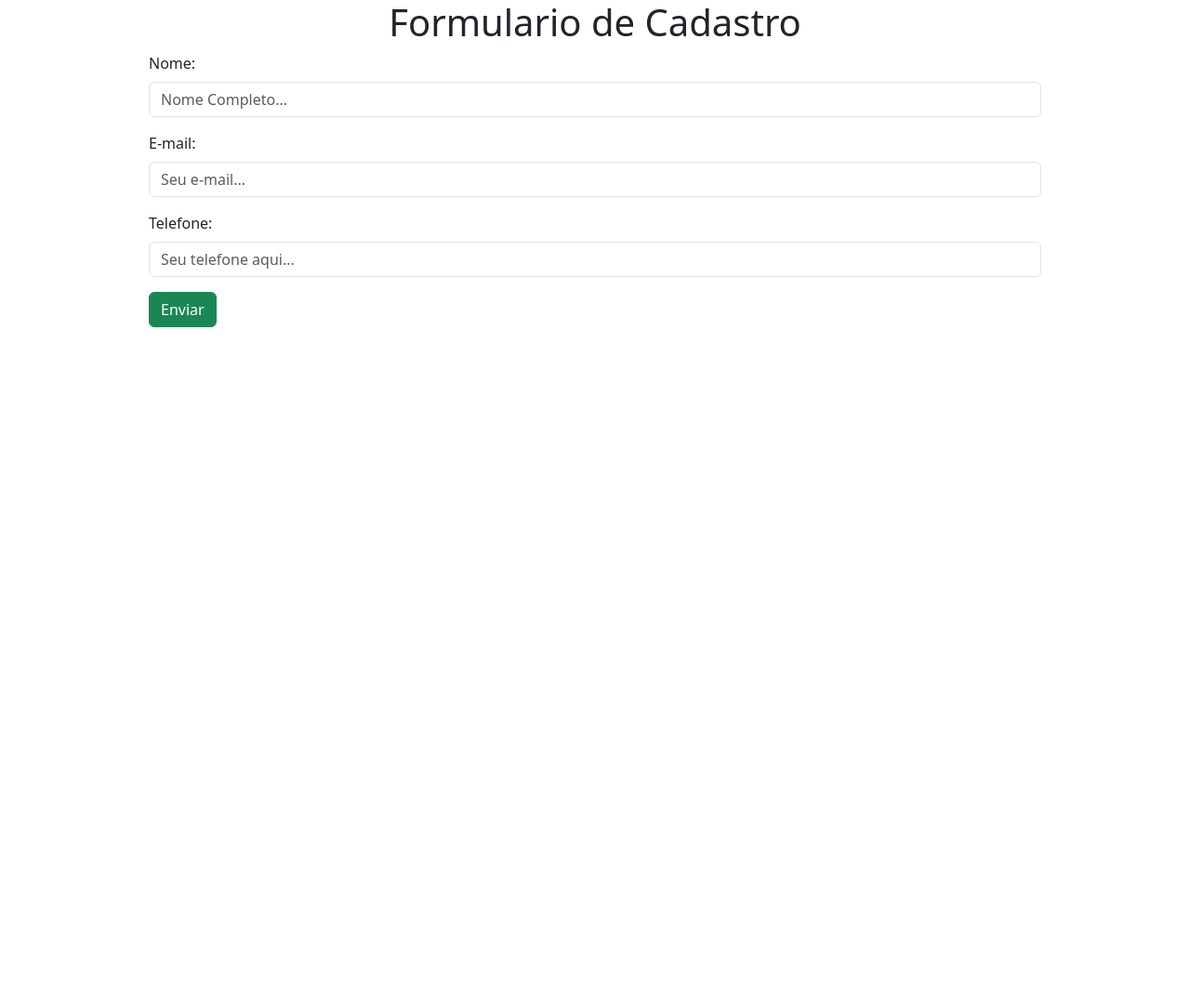
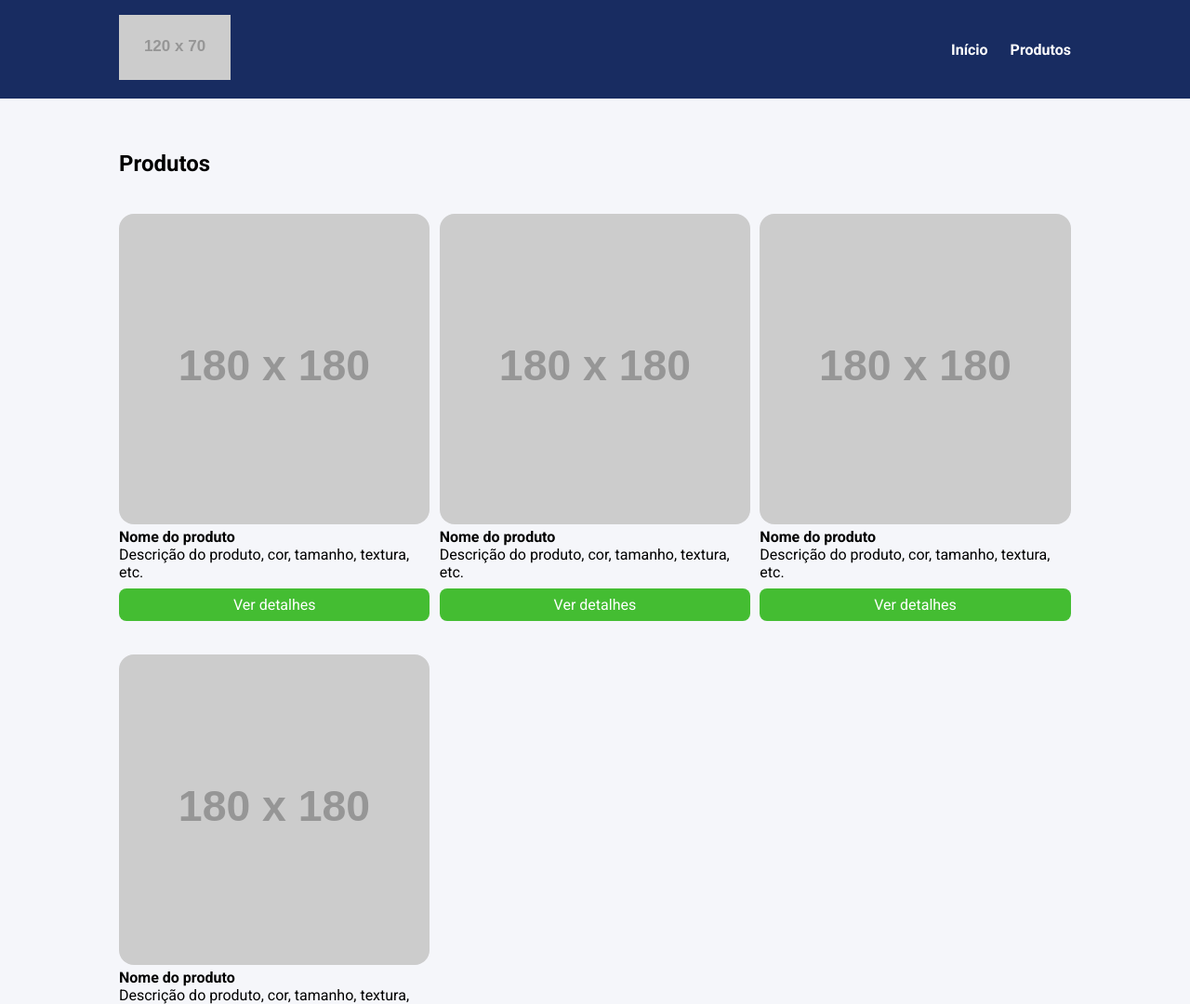
Before and after one commit to guilhermeborim/curso_ebac_frontend, a website: page index.html in a window 1280 px wide. Shown: the top 1080 px of the page at 93% size. Before the commit the page ends 800 px from the top, so only its background shows below. Drawn offline with nearby package versions, Linux system fonts and the light colour scheme; placeholder pictures from the web are drawn by us.

Commit message:
exercico-sass

```diff
--- a/index.html
+++ b/index.html
@@ -1,40 +1,79 @@
 <!DOCTYPE html>
-<html lang="pt-br">
+<html lang="pt-BR">
 <head>
     <meta charset="UTF-8">
+    <meta http-equiv="X-UA-Compatible" content="IE=edge">
     <meta name="viewport" content="width=device-width, initial-scale=1.0">
-    <title>Formulario Bootstrap</title>
-    <link rel="stylesheet" href="https://cdn.jsdelivr.net/npm/bootstrap@5.3.1/dist/css/bootstrap.min.css">
-    <style>
-        form {
-            width: 960px;
-        }
-    </style>
+    <title>Document</title>
+    <link rel="preconnect" href="https://fonts.googleapis.com">
+    <link rel="preconnect" href="https://fonts.gstatic.com" crossorigin>
+    <link href="https://fonts.googleapis.com/css2?family=Roboto:wght@400;700&display=swap" rel="stylesheet">
+    <link rel="stylesheet" href="build/main.css">
 </head>
 <body>
-    <div class="container">
-        <h1 class="text-center">Formulario de Cadastro</h1>
-        <div class="d-flex justify-content-center">
-            <form >
-                <div class="mb-3">
-                    <label for="formGroupExampleInput" class="form-label">Nome:</label>
-                    <input type="text" class="form-control" id="formGroupExampleInput" placeholder="Nome Completo...">
-                </div>
-                <div class="mb-3">
-                    <label for="formGroupExampleInput2" class="form-label">E-mail:</label>
-                    <input type="email" class="form-control" id="formGroupExampleInput2" placeholder="Seu e-mail...">
-                </div>
-                <div class="mb-3">
-                    <label for="formGroupExampleInput2" class="form-label">Telefone:</label>
-                    <input type="tel" class="form-control" id="formGroupExampleInput2" placeholder="Seu telefone aqui...">
-                </div>
-                <div class="col-12">
-                    <button type="submit" class="btn btn-success">Enviar</button>
-                </div>
-            </form>
+    <header>
+        <div class="container">
+            <div class="branding">
+                <img src="https://via.placeholder.com/120x70" />
+            </div>
+            <nav>
+                <ul class="menu">
+                    <li>
+                        <a href="#">Início</a>
+                    </li>
+                    <li>
+                        <a href="#">Produtos</a>
+                    </li>
+                </ul>
+            </nav>
         </div>
-    </div>
-
-    <script src="https://cdn.jsdelivr.net/npm/bootstrap@5.3.1/dist/js/bootstrap.bundle.min.js"></script>
+    </header>
+    <section>
+        <div class="container">
+            <h2>Produtos</h2>
+            <ul class="products">
+                <li class="product-item">
+                    <img src="https://via.placeholder.com/180x180" />
+                    <h4>Nome do produto</h4>
+                    <p>
+                        Descrição do produto, cor, tamanho, textura, etc.
+                    </p>
+                    <a href="#" class="product-button">
+                        Ver detalhes
+                    </a>
+                </li>
+                <li class="product-item">
+                    <img src="https://via.placeholder.com/180x180" />
+                    <h4>Nome do produto</h4>
+                    <p>
+                        Descrição do produto, cor, tamanho, textura, etc.
+                    </p>
+                    <a href="#" class="product-button">
+                        Ver detalhes
+                    </a>
+                </li>
+                <li class="product-item">
+                    <img src="https://via.placeholder.com/180x180" />
+                    <h4>Nome do produto</h4>
+                    <p>
+                        Descrição do produto, cor, tamanho, textura, etc.
+                    </p>
+                    <a href="#" class="product-button">
+                        Ver detalhes
+                    </a>
+                </li>
+                <li class="product-item">
+                    <img src="https://via.placeholder.com/180x180" />
+                    <h4>Nome do produto</h4>
+                    <p>
+                        Descrição do produto, cor, tamanho, textura, etc.
+                    </p>
+                    <a href="#" class="product-button">
+                        Ver detalhes
+                    </a>
+                </li>
+            </ul>
+        </div>
+    </section>
 </body>
 </html>
--- /dev/null
+++ b/source/header/header.scss
@@ -0,0 +1,31 @@
+@use '../variaveis.scss';
+
+@mixin containerHeader() {
+    display: flex;
+    align-items: center;
+    justify-content: space-between;
+}
+
+header {
+    background-color: variaveis.$corHeader;
+    position: sticky;
+    top: 0;
+    left: 0;
+    .container {
+        @include containerHeader();
+        padding: 16px 0;
+        nav {
+            .menu {
+                display: flex;
+                li {
+                    font-weight: bold;
+                    margin-left: 24px;
+                    a {
+                        color: variaveis.$corLink;
+                        text-decoration: none;
+                    }
+                }
+            }
+        }
+    }
+}
--- /dev/null
+++ b/source/main.scss
@@ -0,0 +1,34 @@
+@use 'header/header.scss';
+@use 'section/section.scss';
+@use './variaveis.scss';
+
+@mixin container() {
+    max-width: 1024px;
+    width: 100%;
+    margin: 0 auto;
+}
+
+* {
+    margin: 0;
+    padding: 0;
+    box-sizing: border-box;
+    font-family: variaveis.$fontFamily;
+}
+
+body {
+    background-color: variaveis.$corBody;
+}
+
+li {
+    list-style: none;
+}
+
+.container {
+    @include container();
+}
+
+@media screen and (max-width: variaveis.$tablet) {
+    .container {
+        max-width: 80%;
+    }
+}
--- /dev/null
+++ b/source/section/section.scss
@@ -0,0 +1,58 @@
+@use '../variaveis.scss';
+
+@mixin gridProducts() {
+    display: grid;
+    grid-template-columns: repeat(3, 32.66%);
+    column-gap: 1%;
+    row-gap: 4%;
+    width: 100%;
+}
+section {
+    padding: 56px 0;
+    .products {
+        @include gridProducts();
+        margin-top: 40px;
+        .product-item {
+            .product-button {
+                display: block;
+                background-color: variaveis.$corButton;
+                color: variaveis.$corLink;
+                text-align: center;
+                padding: 8px 0;
+                border-radius: 8px;
+                margin-top: 8px;
+                text-decoration: none;
+                &:hover {
+                    background-color: variaveis.$corButtonHover;
+                }
+            }
+            img {
+                width: 100%;
+                border-radius: 16px;
+            }
+        }
+    }
+}
+
+
+
+@media screen and (max-width: variaveis.$tablet) {
+    section {
+        .products {
+            grid-template-columns: repeat(2, 48.5%);
+            column-gap: 3%;
+        }
+    }
+}
+
+
+@media screen and (max-width: variaveis.$mobile) {
+    section {
+        .products {
+            display: block;
+        }
+        .product-item {
+            margin-bottom: 32px;
+        }
+    }
+}
--- /dev/null
+++ b/source/variaveis.scss
@@ -0,0 +1,9 @@
+$corBody: #f5f6fa;
+$corHeader: #182c61;
+$corLink: #fff;
+$corButton: #44bd32;
+$corButtonHover: #4cd137;
+$fontFamily: Roboto, sans-serif;
+
+$mobile: 767px;
+$tablet: 1024px;
```
Also changed, not shown: package.json (added, +15 -0 lines), build/main.css (added), 3 other files.
